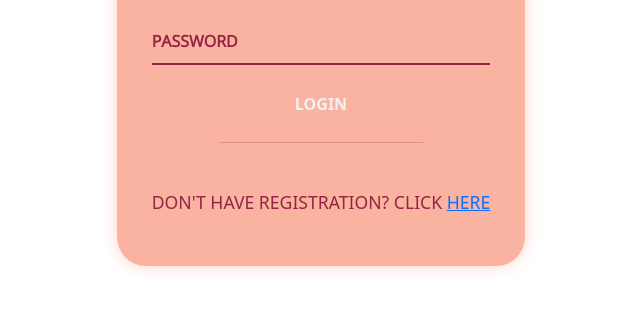
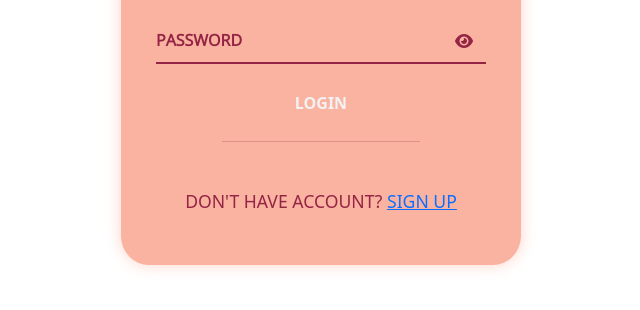
Before and after one commit to AlbertoSouza16/sistemaLoginJS, a plain HTML site: page index.html in a window 1280 px wide. Shown: the part 394-704 px from the top of the page, without its empty margins (319-959 px from the left). Drawn offline with nearby package versions, Linux system fonts and the light colour scheme.

Commit message:
styles add

```diff
--- a/css/index.css
+++ b/css/index.css
@@ -13,6 +13,7 @@ body{
     justify-content: center;
     width: 100%;
     margin-top: 30vh;
+
 }
 
 /*adjusting form items*/
@@ -22,7 +23,7 @@ body{
     border-radius: 7%;
     box-shadow: 0 0 1em #ffd3c7;
     color: #942444;
-
+    width: 400px;
 }
 
 h1{
@@ -148,3 +149,12 @@ p{
     font-size: 1.1rem;
     text-align: center;
 }
+
+/*pass eye styling*/
+
+.fa-eye{
+    position: absolute;
+    top: 20px;
+    right: 13px;
+    cursor: pointer;
+}
--- a/index.html
+++ b/index.html
@@ -14,6 +14,10 @@
     <script defer src="https://cdn.jsdelivr.net/npm/bootstrap@5.1.3/dist/js/bootstrap.min.js" integrity="sha384-QJHtvGhmr9XOIpI6YVutG+2QOK9T+ZnN4kzFN1RtK3zEFEIsxhlmWl5/YESvpZ13" crossorigin="anonymous"></script>
     <script defer src="https://cdn.jsdelivr.net/npm/bootstrap@5.1.3/dist/js/bootstrap.bundle.min.js" integrity="sha384-ka7Sk0Gln4gmtz2MlQnikT1wXgYsOg+OMhuP+IlRH9sENBO0LRn5q+8nbTov4+1p" crossorigin="anonymous"></script>
 
+    <!--Font Awesome-->
+    <link rel="stylesheet" href="https://cdnjs.cloudflare.com/ajax/libs/font-awesome/6.1.1/css/all.min.css">
+
+
     <title>Login</title>
 </head>
 <body>
@@ -28,6 +32,7 @@
             <div class="label-float">
                 <input type="password" name="pass" id="pass" placeholder="" required autocomplete="off">
                 <label for="pass">PASSWORD</label>
+                <i class="fa fa-eye" aria-hidden="true"></i>
             </div>
 
             <div class="justify-center">
@@ -39,7 +44,7 @@
             </div>
 
             <div class="justify-center">
-                <p>DON'T HAVE REGISTRATION? CLICK <a href="register.html">HERE</a></p>
+                <p>DON'T HAVE ACCOUNT? <a href="register.html">SIGN UP</a></p>
             </div>
         </div>
     </div>
```
Also changed, not shown: register.html (+3 -0 lines).
